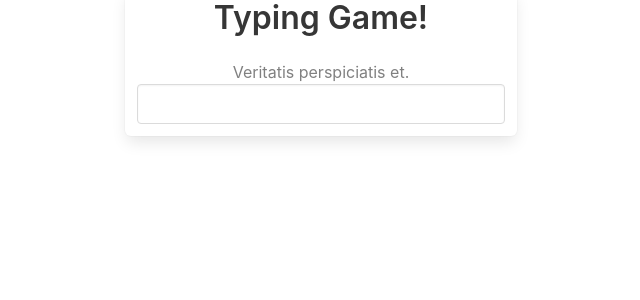
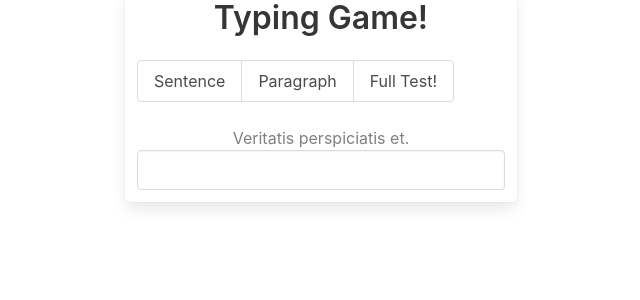
Before and after one commit to Gendo90/2020-Angular-Bootcamp, an Angular app in the folder typing/: page / in a window 1280 px wide. Shown: the top 300 px of the page, without its empty margins (319-959 px from the left). Built offline with nearby package versions, Linux system fonts and the light colour scheme.

Commit message:
feat: Add paragraph(s) modes to the typing app
Note: Still need to put a "start" button or intro screen, and then
time the user and collect statistics on their typing (speed &
accuracy) - maybe have a running timer, current accuracy, and then
a popup that gives their final statistics

```diff
--- a/typing/src/app/app.component.html
+++ b/typing/src/app/app.component.html
@@ -2,13 +2,22 @@
     <div class="columns is-centered">
         <div class="box column is-one-third">
             <h1 class="title has-text-centered">Typing Game!</h1>
+            <div class="tabs is-toggle">
+                <ul>
+                    <li><a (click) = "getSentence()">Sentence</a></li>
+                    <li><a (click) = "getParagraph()">Paragraph</a></li>
+                    <li><a (click) = "getParagraphs()">Full Test!</a></li>
+                </ul>
+            </div>
+
             <p class="has-text-centered" >
                 <span *ngFor="let char of randomText.split(''); let i = index;"
                 [class]="checkChar(char, i)">{{char}}</span>
                 <!-- sentence generated in app.component.ts -->
             </p>
             <div class="field">
-                <input class="input" (input)="getInputText($event)" />
+                <input class="input" (input)="getInputText($event)" *ngIf="textType === 'sentence'"/>
+                <textarea class="textarea" (input)="getInputText($event)" *ngIf="textType !== 'sentence'"></textarea>
             </div>
             <div class="box has-text-centered" *ngIf="inputText === randomText">
                 <h3 class="title">Success!</h3>
--- a/typing/src/app/app.component.ts
+++ b/typing/src/app/app.component.ts
@@ -10,18 +10,38 @@ export class AppComponent {
   randomText = lorem.sentence();
   inputText = '';
   show = true;
+  textType = "sentence";
+
+  getSentence() {
+      this.randomText = lorem.sentence();
+      this.inputText = '';
+      this.textType = "sentence";
+  }
+
+  getParagraph() {
+      this.randomText = lorem.paragraph();
+      this.inputText = '';
+      this.textType = "paragraph";
+  }
+
+  getParagraphs() {
+      this.randomText = lorem.paragraphs();
+      this.inputText = '';
+      this.textType = "paragraphs";
+  }
 
   getInputText(e: any) {
       let text = e.target.value;
-      console.log(e)
-      console.log(e.inputType)
+      //prohibit pasting
       if (e.inputType === "insertFromPaste") {
             e.preventDefault();
             e.target.value = this.inputText;
         }
+      //only add one letter at a time!
       else if(text.length === this.inputText.length+1) {
           this.inputText = text;
       }
+      //allow multiple character deletions
       else if(text.length <= this.inputText.length-1) {
           this.inputText = text;
       }
```
